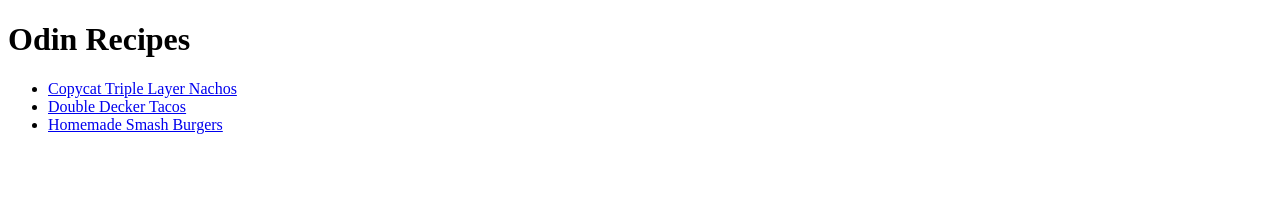
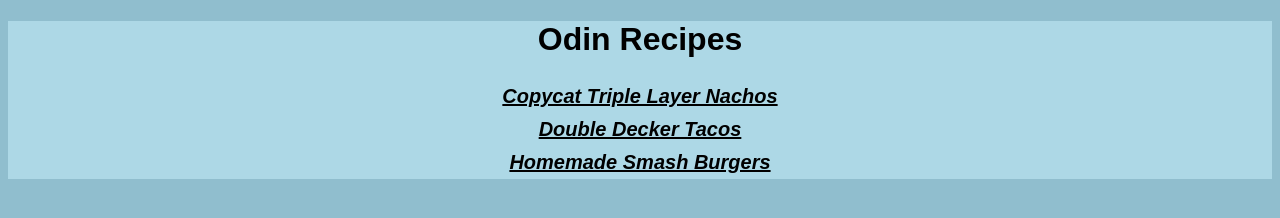
Before and after one commit to SonZir0/odin-recipes, a plain HTML site: page index.html in a window 1280 px wide. Drawn offline with Linux system fonts and the light colour scheme.

Commit message:
Add and link .css files with basic style to .html
Created a new directory "styles" for .css files. Linked "homepage.css"
to "index.html" and "general-style.css" to recipe pages.

```diff
--- a/index.html
+++ b/index.html
@@ -3,6 +3,7 @@
     <head>
         <meta charset="utf-8">
         <title>Odin Recipes Project</title>
+        <link rel="stylesheet" href="./styles/homepage.css">
     </head>
     <body>
         <h1>Odin Recipes</h1>
--- /dev/null
+++ b/styles/general-style.css
@@ -0,0 +1,19 @@
+* {
+    font-family: Arial, Helvetica, sans-serif;
+}
+
+html {
+    background-color: rgb(144, 190, 206) ;
+}
+
+body {
+    background-color: rgb(173, 216, 230);
+}
+
+p,
+li {
+    font-size: 20px;
+    font-style: italic;
+    text-align: justify;
+    padding-right: 200px;
+}
--- /dev/null
+++ b/styles/homepage.css
@@ -0,0 +1,34 @@
+* {
+    font-family: Arial, Helvetica, sans-serif;
+}
+
+html {
+    background-color: rgb(144, 190, 206) ;
+}
+
+body {
+    background-color: rgb(173, 216, 230);
+}
+
+h1 {
+    text-align: center;
+    color: black;
+}
+
+ul {
+    text-align: center;
+    list-style-type: none;
+    padding-inline-start: 0px;
+}
+
+li {
+    padding-top: 5px;
+    padding-bottom: 5px;
+}
+
+a {
+    font-size: 20px;
+    font-weight: 700;
+    font-style: italic;
+    color: black;
+}
```
Also changed, not shown: recipes/copycat-triple-layer-nachos.html (+1 -0 lines), recipes/double-decker-tacos.html (+1 -0 lines), recipes/homemade-smash-burgers.html (+1 -0 lines).
